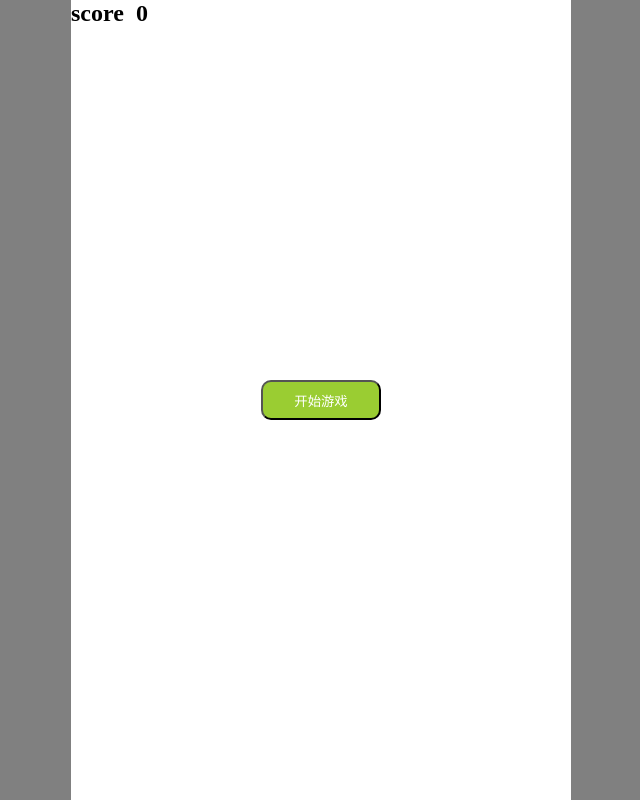
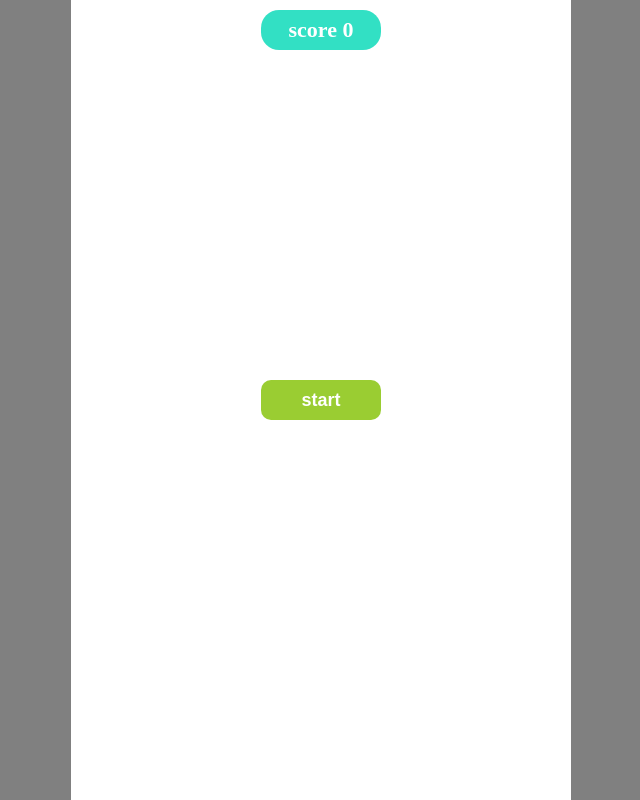
Before and after one commit to KCVO1995/DSOW, a website built with Parcel: page src/index.html in a window 1280 px wide. Shown: the whole page, without its empty margins (319-959 px from the left). Built offline with nearby package versions, Linux system fonts and the light colour scheme.

Commit message:
修改样式’

```diff
--- a/package.json
+++ b/package.json
@@ -1,5 +1,4 @@
 {
-  "name": "DSOW",
   "version": "1.0.0",
   "description": "别踩白块儿网页版",
   "main": "index.js",
--- a/src/index.html
+++ b/src/index.html
@@ -11,14 +11,12 @@
 <body>
     <main>
         <div class="container-score">
-            <h2>score&nbsp;&nbsp;</h2>
-            <h2 id="score">0</h2>
+            <h2 id="score">score 0</h2>
         </div>
-        <button class="start"> 开始游戏 </button>
+        <button class="start"> start </button>
         <div class="level">LEVEL 1</div>
         <div id="con"></div>
     </main>
-    <!-- <div class="row create">123</div> -->
     <script src="main.js"></script>
 </body>
 
--- a/src/main.css
+++ b/src/main.css
@@ -19,7 +19,6 @@ main {
 }
 #con {
     width: 100%;
-    height: 400px;
     position: relative;
     bottom: 800px;
 }
@@ -27,8 +26,9 @@ main {
 .row{
     display: flex;
 }
-
-
+.row:last-child {
+    border-bottom: #666 1px solid;
+}
 .row.create{
     height: 0;
 }
@@ -36,7 +36,7 @@ main {
 .cell{
     height: 100%;
     flex:1;
-    border: #000 1px solid;
+    border-left: #666 1px solid;
 }
 
 .black {
@@ -48,8 +48,11 @@ main {
     width: 120px;
     height: 40px;
     border-radius: 10px;
+    border: none;
     background: yellowgreen;
     line-height: 40px;
+    font-weight: bold;
+    font-size: 18px;
     color: #fff;
     position: absolute;
     top: 50%;
@@ -80,3 +83,20 @@ position: absolute;
 .level.show {
     display: block;
 }
+
+/* score */
+
+#score {
+    height: 40px;
+    width: 120px;
+    line-height: 40px;
+    text-align: center;
+    border-radius: 18px;
+    margin: 0 auto;
+    margin-top: 10px;
+    color: #fff;
+    font-size: 22px;
+    z-index: 10;
+    background: #32e0c4;
+    box-shadow: 0px 0px px rgba(0, 0, 0, 0.466);
+}
--- a/src/main.js
+++ b/src/main.js
@@ -160,7 +160,7 @@ function delrow() {
 // 记分
 function score() {
     currentScore += 1
-    $('#score').innerHTML = currentScore;//修改分数
+    $('#score').innerHTML = `score ${currentScore}`;//修改分数
     if (currentScore % 10 === 0) {//当分数是10 的倍数时使用加速函数，越来越快
         speedup();
         levelShow()
@@ -170,7 +170,7 @@ function score() {
 // 关数显示
 function levelShow() {
     level += 1
-    $(".level").innerHTML = `LEVEL ${level}`
+    $(".level").innerHTML = `LEVEL ${level} `
     $(".level").classList.add('show')
     setTimeout(() => {
         $(".level").classList.remove('show')
```
